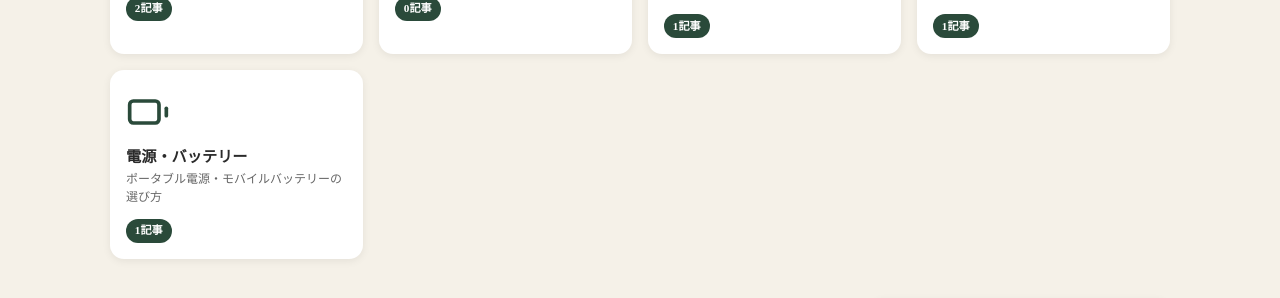
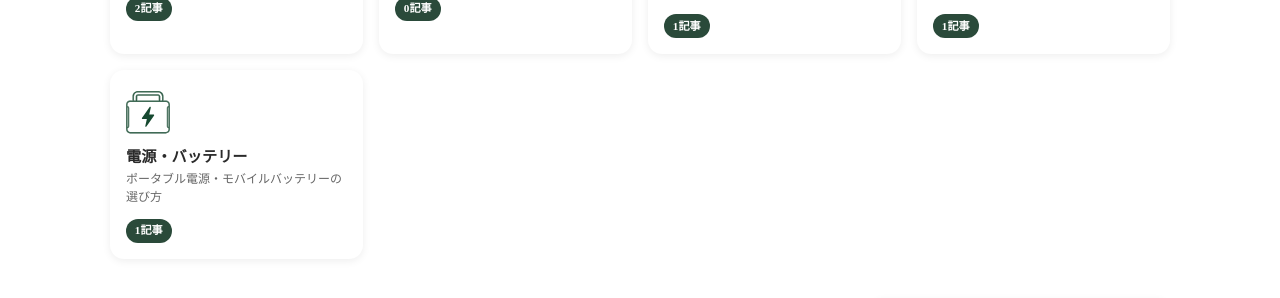
Before and after one commit to tanoue-boop/camp-kit-guide, a Next.js app: page / in a window 1280 px wide. Shown: the part 991-1289 px from the top of the page. Built offline with nearby package versions, Linux system fonts and the light colour scheme; no server answers.

Commit message:
feat(top): change base background color and replace battery icon with SVG

```diff
--- a/components/layout/Header.tsx
+++ b/components/layout/Header.tsx
@@ -1,13 +1,12 @@
 import { useState, useEffect } from "react";
 import Link from "next/link";
 import { useRouter } from "next/router";
-import { Battery } from "lucide-react";
 import styles from "./Header.module.css";
 
 type Category = {
   href: string;
   label: string;
-  icon: string | null;
+  icon: string;
 };
 
 const CATEGORIES: Category[] = [
@@ -19,13 +18,8 @@ const CATEGORIES: Category[] = [
   { href: "/category/clothing",     label: "ウェア・装備",     icon: "/icons/categories/clothing.svg" },
   { href: "/category/bonfire",      label: "焚き火台",         icon: "/icons/categories/bonfire.svg" },
   { href: "/category/backpack",     label: "バックパック",     icon: "/icons/categories/backpack.svg" },
-  { href: "/category/power",        label: "電源・バッテリー", icon: null },
+  { href: "/category/power",        label: "電源・バッテリー", icon: "/icons/categories/power.svg" },
 ];
-
-function CategoryIcon({ icon, label }: { icon: string | null; label: string }) {
-  if (icon === null) return <Battery size={20} className={styles.categoryIcon} />;
-  return <img src={icon} alt="" width={20} height={20} className={styles.categoryIcon} />;
-}
 
 export default function Header() {
   const [drawerOpen, setDrawerOpen] = useState(false);
@@ -72,7 +66,7 @@ export default function Header() {
                 <div className={styles.dropdownMenu}>
                   {CATEGORIES.map((cat) => (
                     <Link key={cat.href} href={cat.href} className={styles.dropdownItem}>
-                      <CategoryIcon icon={cat.icon} label={cat.label} />
+                      <img src={cat.icon} alt="" width={20} height={20} className={styles.categoryIcon} />
                       {cat.label}
                     </Link>
                   ))}
@@ -126,7 +120,7 @@ export default function Header() {
           <p className={styles.drawerSection}>カテゴリ</p>
           {CATEGORIES.map((cat) => (
             <Link key={cat.href} href={cat.href} className={styles.drawerLink}>
-              <CategoryIcon icon={cat.icon} label={cat.label} />
+              <img src={cat.icon} alt="" width={20} height={20} className={styles.categoryIcon} />
               {cat.label}
             </Link>
           ))}
--- a/components/top/CategoryGrid.tsx
+++ b/components/top/CategoryGrid.tsx
@@ -1,16 +1,10 @@
 import Link from "next/link";
-import { Battery } from "lucide-react";
 import type { Category } from "../../types/category";
 import styles from "./CategoryGrid.module.css";
 
 type CategoryGridProps = {
   categories: Category[];
 };
-
-function CategoryIcon({ icon }: { icon?: string | null }) {
-  if (!icon) return <Battery size={44} className={styles.icon} />;
-  return <img src={icon} alt="" width={44} height={44} className={styles.icon} />;
-}
 
 export default function CategoryGrid({ categories }: CategoryGridProps) {
   return (
@@ -20,7 +14,9 @@ export default function CategoryGrid({ categories }: CategoryGridProps) {
       <div className={styles.grid}>
         {categories.map((cat) => (
           <Link key={cat.slug} href={`/category/${cat.slug}`} className={styles.card}>
-            <CategoryIcon icon={cat.icon} />
+            {cat.icon && (
+              <img src={cat.icon} alt="" width={44} height={44} className={styles.icon} />
+            )}
             <p className={styles.name}>{cat.name}</p>
             <p className={styles.desc}>{cat.description}</p>
             {cat.postCount !== undefined && (
--- a/package.json
+++ b/package.json
@@ -11,7 +11,6 @@
   "dependencies": {
     "@supabase/supabase-js": "^2.104.0",
     "gray-matter": "^4.0.3",
-    "lucide-react": "^1.8.0",
     "next": "16.2.4",
     "next-mdx-remote": "^6.0.0",
     "react": "19.2.4",
--- a/pages/index.tsx
+++ b/pages/index.tsx
@@ -21,7 +21,7 @@ const baseCategories: Omit<Category, "postCount">[] = [
   { slug: "clothing",     name: "ウェア・装備",     description: "レインウェア・防寒着・シューズなど",             icon: "/icons/categories/clothing.svg" },
   { slug: "bonfire",      name: "焚き火台",         description: "初心者向けから本格派まで焚き火台の選び方",       icon: "/icons/categories/bonfire.svg" },
   { slug: "backpack",     name: "バックパック",     description: "容量・用途別のキャンプ用バックパックの選び方",   icon: "/icons/categories/backpack.svg" },
-  { slug: "power",        name: "電源・バッテリー", description: "ポータブル電源・モバイルバッテリーの選び方",     icon: null },
+  { slug: "power",        name: "電源・バッテリー", description: "ポータブル電源・モバイルバッテリーの選び方",     icon: "/icons/categories/power.svg" },
 ];
 
 const CATEGORY_NAMES: Record<string, string> = Object.fromEntries(
--- a/styles/globals.css
+++ b/styles/globals.css
@@ -3,7 +3,7 @@
 }
 
 :root {
-  --color-bg-base:    #F5F1E8;
+  --color-bg-base:    #FFFFFF;
   --color-text:       #2A2A2A;
   --color-text-sub:   #666666;
   --color-accent:     #2A4A3A;
--- a/types/category.ts
+++ b/types/category.ts
@@ -2,7 +2,7 @@ export type Category = {
   slug: string;
   name: string;
   description: string;
-  icon?: string | null;
+  icon?: string;
   postCount?: number;
   latestThumbnail?: string;
 };
```
Also changed, not shown: public/icons/categories/power.svg (added), 1 other file (tests, documents, lock files or other folders).
